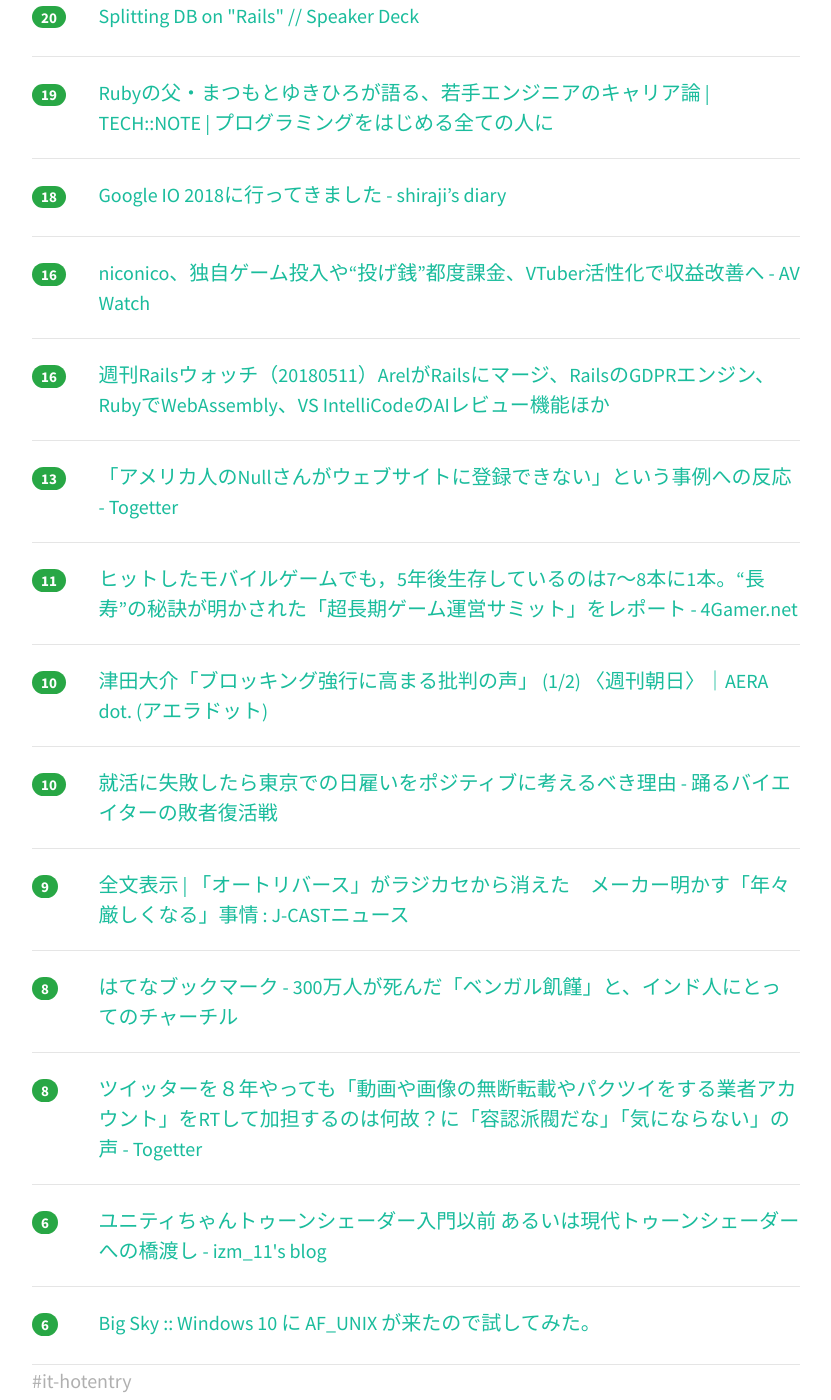
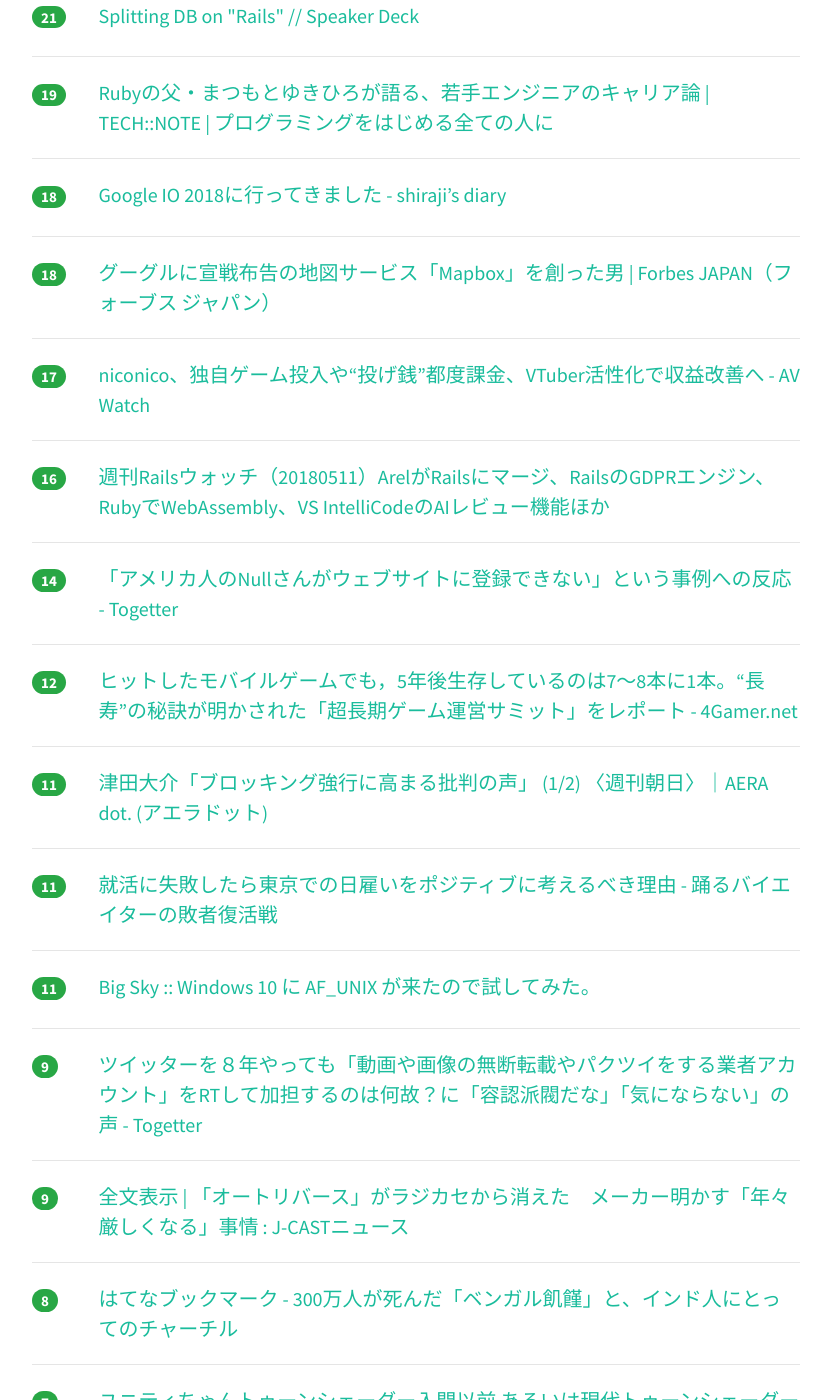
Before and after one commit to yatta47/hatena-matome-site, a Jekyll site: the page built from _posts/2018-05-13-hatena.md, in a window 1280 px wide and 1400 px high, scrolled down 574 px. Shown: the whole window, without its empty margins (224-1055 px from the left). Built offline with Jekyll 4.4.1, drawn with Linux system fonts in a browser that asks for light colours; nearby versions of some CDN libraries; some of the changed text lies outside the part shown.

Commit message:
Updated 2018-05-13

```diff
--- a/_posts/2018-05-13-hatena.md
+++ b/_posts/2018-05-13-hatena.md
@@ -1,23 +1,23 @@
 ---
 layout: post
 title:  "2018-05-13 はてぶIT"
-date:   2018-05-13 07:00:48
+date:   2018-05-13 08:01:47
 tags: [it-hotentry]
 ---
-16 件のデータあり
+18 件のデータあり
 
 <hr><div class="row">
-<div class="col-1"><span class="badge badge-pill badge-success h2">43</span></div>
+<div class="col-1"><span class="badge badge-pill badge-success h2">59</span></div>
 <div class="col-11"><a href='https://news.yahoo.co.jp/byline/yamamotoichiro/20180512-00085145/' target='_blank'>国内Android関連開発市場が周回遅れになっている件(山本一郎) - 個人 - Yahoo!ニュース</a></div>
 </div>
 <hr>
 <div class="row">
-<div class="col-1"><span class="badge badge-pill badge-success h2">29</span></div>
+<div class="col-1"><span class="badge badge-pill badge-success h2">32</span></div>
 <div class="col-11"><a href='https://www.slideshare.net/takafumionaka/perlrubyist-96797887' target='_blank'>Perl使いの国のRubyist</a></div>
 </div>
 <hr>
 <div class="row">
-<div class="col-1"><span class="badge badge-pill badge-success h2">20</span></div>
+<div class="col-1"><span class="badge badge-pill badge-success h2">21</span></div>
 <div class="col-11"><a href='https://speakerdeck.com/izumin5210/splitting-db-on-rails' target='_blank'>Splitting DB on "Rails" // Speaker Deck</a></div>
 </div>
 <hr>
@@ -32,7 +32,12 @@ tags: [it-hotentry]
 </div>
 <hr>
 <div class="row">
-<div class="col-1"><span class="badge badge-pill badge-success h2">16</span></div>
+<div class="col-1"><span class="badge badge-pill badge-success h2">18</span></div>
+<div class="col-11"><a href='https://forbesjapan.com/articles/detail/21029' target='_blank'>グーグルに宣戦布告の地図サービス「Mapbox」を創った男 | Forbes JAPAN（フォーブス ジャパン）</a></div>
+</div>
+<hr>
+<div class="row">
+<div class="col-1"><span class="badge badge-pill badge-success h2">17</span></div>
 <div class="col-11"><a href='https://av.watch.impress.co.jp/docs/news/1121406.html' target='_blank'>niconico、独自ゲーム投入や“投げ銭”都度課金、VTuber活性化で収益改善へ - AV Watch</a></div>
 </div>
 <hr>
@@ -42,23 +47,33 @@ tags: [it-hotentry]
 </div>
 <hr>
 <div class="row">
-<div class="col-1"><span class="badge badge-pill badge-success h2">13</span></div>
+<div class="col-1"><span class="badge badge-pill badge-success h2">14</span></div>
 <div class="col-11"><a href='https://togetter.com/li/1226680' target='_blank'>「アメリカ人のNullさんがウェブサイトに登録できない」という事例への反応 - Togetter</a></div>
 </div>
 <hr>
 <div class="row">
-<div class="col-1"><span class="badge badge-pill badge-success h2">11</span></div>
+<div class="col-1"><span class="badge badge-pill badge-success h2">12</span></div>
 <div class="col-11"><a href='http://www.4gamer.net/games/999/G999904/20180512006/' target='_blank'>ヒットしたモバイルゲームでも，5年後生存しているのは7〜8本に1本。“長寿”の秘訣が明かされた「超長期ゲーム運営サミット」をレポート - 4Gamer.net</a></div>
 </div>
 <hr>
 <div class="row">
-<div class="col-1"><span class="badge badge-pill badge-success h2">10</span></div>
+<div class="col-1"><span class="badge badge-pill badge-success h2">11</span></div>
 <div class="col-11"><a href='https://dot.asahi.com/wa/2018050900013.html' target='_blank'>津田大介「ブロッキング強行に高まる批判の声」 (1/2) 〈週刊朝日〉｜AERA dot. (アエラドット)</a></div>
 </div>
 <hr>
 <div class="row">
-<div class="col-1"><span class="badge badge-pill badge-success h2">10</span></div>
+<div class="col-1"><span class="badge badge-pill badge-success h2">11</span></div>
 <div class="col-11"><a href='http://www.bloglifer.net/entry/job-hunting-failure-tokyo-day-hiring' target='_blank'>就活に失敗したら東京での日雇いをポジティブに考えるべき理由 - 踊るバイエイターの敗者復活戦</a></div>
+</div>
+<hr>
+<div class="row">
+<div class="col-1"><span class="badge badge-pill badge-success h2">11</span></div>
+<div class="col-11"><a href='https://mattn.kaoriya.net/software/lang/c/20180513001637.htm' target='_blank'>Big Sky :: Windows 10 に AF_UNIX が来たので試してみた。</a></div>
+</div>
+<hr>
+<div class="row">
+<div class="col-1"><span class="badge badge-pill badge-success h2">9</span></div>
+<div class="col-11"><a href='https://togetter.com/li/1226716' target='_blank'>ツイッターを８年やっても「動画や画像の無断転載やパクツイをする業者アカウント」をRTして加担するのは何故？に「容認派閥だな」「気にならない」の声 - Togetter</a></div>
 </div>
 <hr>
 <div class="row">
@@ -72,17 +87,12 @@ tags: [it-hotentry]
 </div>
 <hr>
 <div class="row">
-<div class="col-1"><span class="badge badge-pill badge-success h2">8</span></div>
-<div class="col-11"><a href='https://togetter.com/li/1226716' target='_blank'>ツイッターを８年やっても「動画や画像の無断転載やパクツイをする業者アカウント」をRTして加担するのは何故？に「容認派閥だな」「気にならない」の声 - Togetter</a></div>
-</div>
-<hr>
-<div class="row">
-<div class="col-1"><span class="badge badge-pill badge-success h2">6</span></div>
+<div class="col-1"><span class="badge badge-pill badge-success h2">7</span></div>
 <div class="col-11"><a href='http://izm-11.hatenablog.com/entry/2018/05/12/033543' target='_blank'>ユニティちゃんトゥーンシェーダー入門以前 あるいは現代トゥーンシェーダーへの橋渡し - izm_11's blog</a></div>
 </div>
 <hr>
 <div class="row">
 <div class="col-1"><span class="badge badge-pill badge-success h2">6</span></div>
-<div class="col-11"><a href='https://mattn.kaoriya.net/software/lang/c/20180513001637.htm' target='_blank'>Big Sky :: Windows 10 に AF_UNIX が来たので試してみた。</a></div>
+<div class="col-11"><a href='http://b.hatena.ne.jp/entry/s/www3.nhk.or.jp/news/html/20180512/k10011436441000.html' target='_blank'>はてなブックマーク - “拉致問題は解決済み”北朝鮮メディアが日本けん制 | NHKニュース</a></div>
 </div>
 <hr>
```
